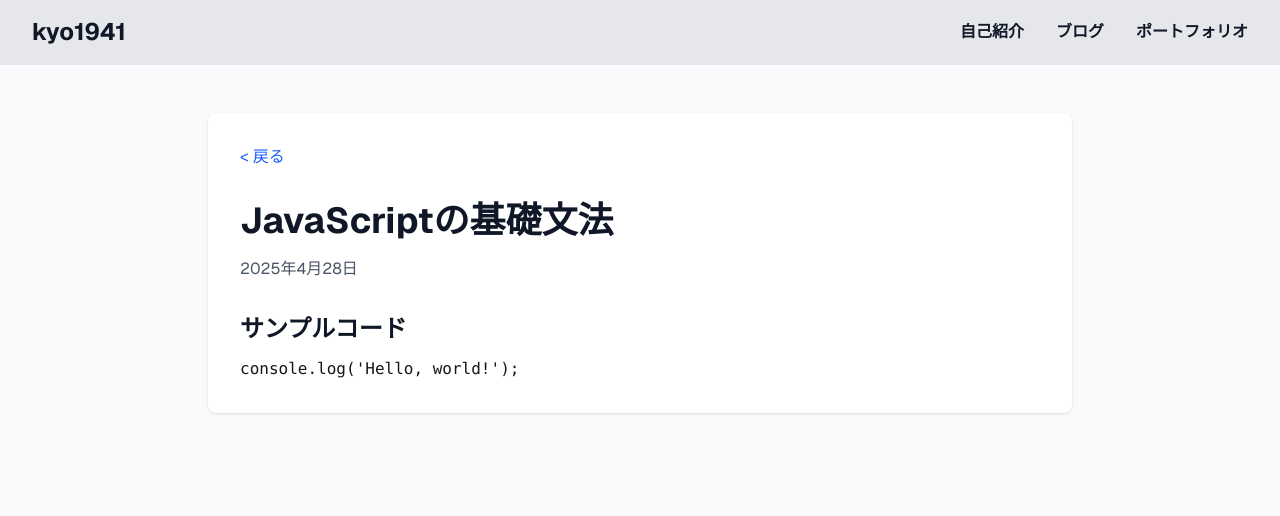
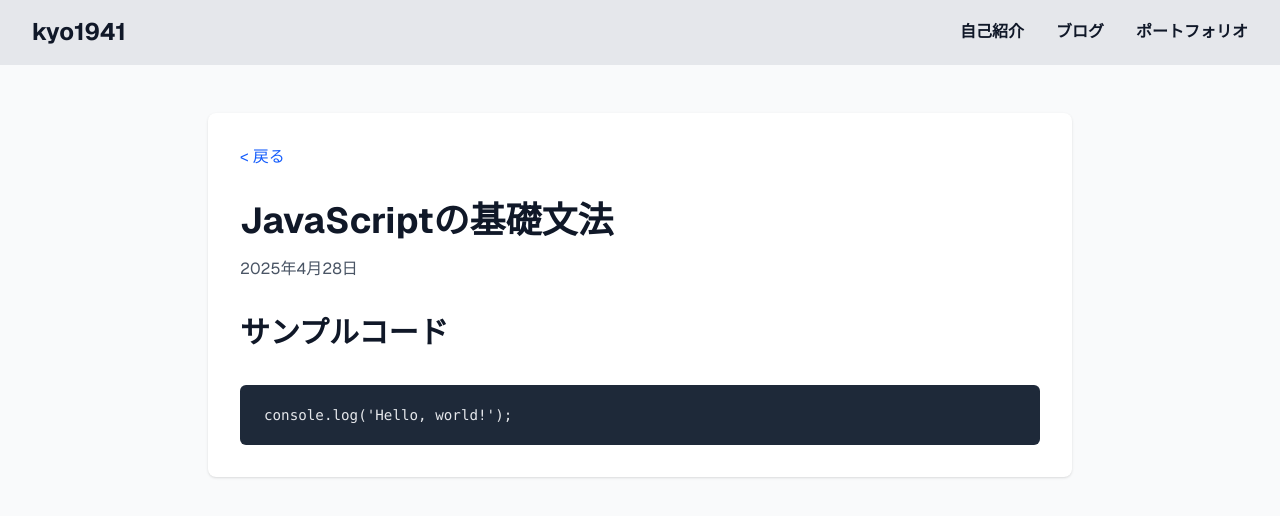
Before and after one commit to kyo1941/my-page, a Next.js app in the folder frontend/: page /blog/2025-04-28-javascript-basics in a window 1280 px wide. Shown: the top 516 px of the page. Built offline with nearby package versions, Linux system fonts and the light colour scheme.

Commit message:
fix: tailwindのプラグインを修正してmd形式を反映させる

```diff
--- a/frontend/_post/2025-09-08-html-css.md
+++ b/frontend/_post/2025-09-08-html-css.md
@@ -11,4 +11,12 @@ tags:
 ## 目次
 
 - HTML
+  - 基本構造
+    - head要素
+    - body要素
+  - セマンティック要素
 - CSS
+  - セレクター
+    - クラスセレクター
+    - IDセレクター
+  - レイアウト
--- a/frontend/package.json
+++ b/frontend/package.json
@@ -10,6 +10,7 @@
   },
   "dependencies": {
     "@marsidev/react-turnstile": "^1.2.0",
+    "@tailwindcss/typography": "^0.5.16",
     "@types/react-google-recaptcha": "^2.1.9",
     "date-fns": "^4.1.0",
     "framer-motion": "^12.23.12",
--- a/frontend/src/app/blog/[slug]/page.tsx
+++ b/frontend/src/app/blog/[slug]/page.tsx
@@ -35,72 +35,11 @@ export default async function PostPage({ params }: { params: Promise<{ slug: str
             {/* 投稿日 */}
             <div className="text-gray-600 mb-8">{postData.date}</div>
 
-            {/* 本文 (ReactMarkdownでレンダリング) */}
-            <div className="max-w-none">
+              {/* 本文 (ReactMarkdownでレンダリング) */}
+            <div className="prose prose-lg max-w-none">
               <ReactMarkdown
                 remarkPlugins={[remarkGfm]}
                 rehypePlugins={[rehypeHighlight, rehypeRaw]}
-                components={{
-                  h1: ({ children }) => (
-                    <h1 className="text-3xl font-bold mt-8 mb-4 text-gray-900 border-b border-gray-200 pb-2">
-                      {children}
-                    </h1>
-                  ),
-                  h2: ({ children }) => (
-                    <h2 className="text-2xl font-bold mt-6 mb-3 text-gray-900">
-                      {children}
-                    </h2>
-                  ),
-                  h3: ({ children }) => (
-                    <h3 className="text-xl font-semibold mt-5 mb-3 text-gray-900">
-                      {children}
-                    </h3>
-                  ),
-                  h4: ({ children }) => (
-                    <h4 className="text-lg font-semibold mt-4 mb-2 text-gray-900">
-                      {children}
-                    </h4>
-                  ),
-                  h5: ({ children }) => (
-                    <h5 className="text-base font-semibold mt-3 mb-2 text-gray-900">
-                      {children}
-                    </h5>
-                  ),
-                  h6: ({ children }) => (
-                    <h6 className="text-sm font-semibold mt-3 mb-2 text-gray-900">
-                      {children}
-                    </h6>
-                  ),
-                  p: ({ children }) => (
-                    <p className="mb-4 text-gray-700 leading-relaxed">
-                      {children}
-                    </p>
-                  ),
-                  table: ({ children }) => (
-                    <table className="min-w-full border-collapse border border-gray-300 my-4">
-                      {children}
-                    </table>
-                  ),
-                  thead: ({ children }) => (
-                    <thead className="bg-gray-50">{children}</thead>
-                  ),
-                  tbody: ({ children }) => (
-                    <tbody>{children}</tbody>
-                  ),
-                  tr: ({ children }) => (
-                    <tr className="border-b border-gray-200">{children}</tr>
-                  ),
-                  th: ({ children }) => (
-                    <th className="border border-gray-300 px-4 py-2 text-left font-semibold text-gray-900">
-                      {children}
-                    </th>
-                  ),
-                  td: ({ children }) => (
-                    <td className="border border-gray-300 px-4 py-2 text-gray-700">
-                      {children}
-                    </td>
-                  ),
-                }}
               >
                 {postData.content}
               </ReactMarkdown>
--- a/frontend/src/app/globals.css
+++ b/frontend/src/app/globals.css
@@ -1,4 +1,5 @@
 @import "tailwindcss";
+@plugin '@tailwindcss/typography';
 
 :root {
   --background: #ffffff;
```
Also changed, not shown: 1 other file (tests, documents, lock files or other folders).
